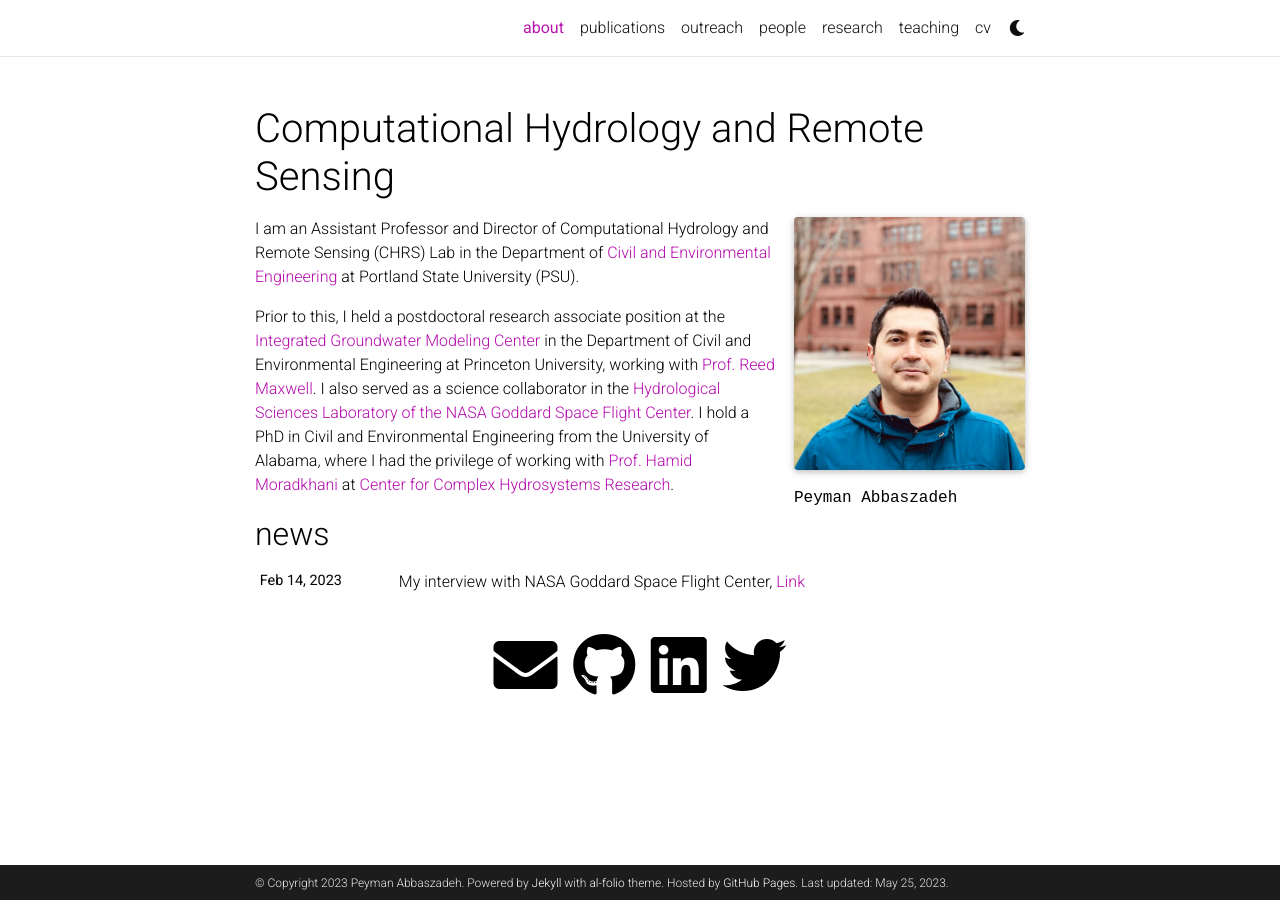
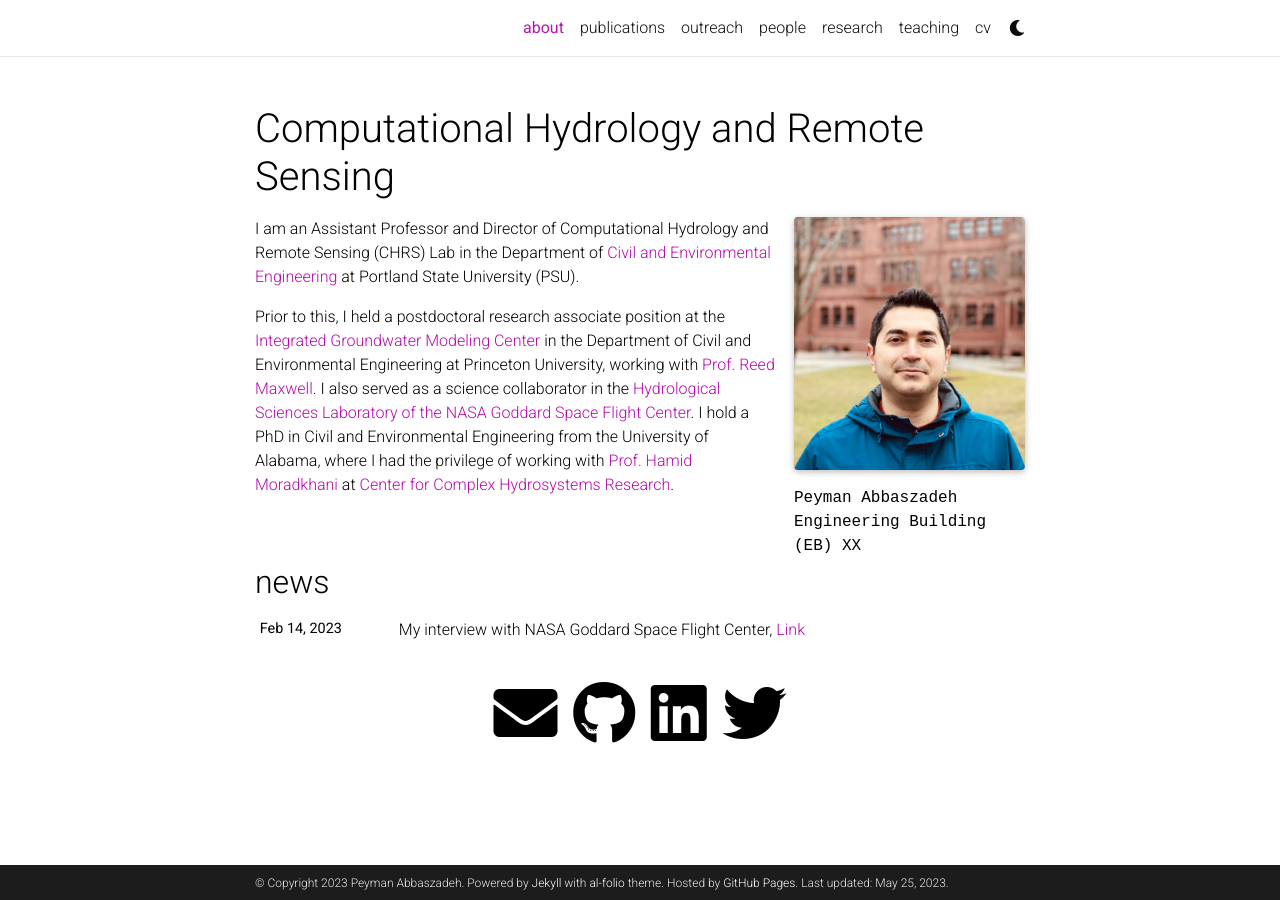
Before and after one commit to Pabbaszadeh/Pabbaszadeh.github.io, a Jekyll site: the page built from _pages/about.md, in a window 1280 px wide. Built offline with Jekyll 4.4.1, drawn with Linux system fonts in a browser that asks for light colours; full-size pictures stand in for the smaller copies a plugin makes; comment, search, counter and statistics services are not loaded; a style sheet for code colours, icons or effects is not loaded.

Commit message:
Update about.md

```diff
--- a/_pages/about.md
+++ b/_pages/about.md
@@ -9,6 +9,7 @@ profile:
   image: prof_pic.jpg
   image_circular: false # crops the image to make it circular
   address: Peyman Abbaszadeh
+           Engineering Building (EB) XX
 
 
 news: true  # includes a list of news items
```
